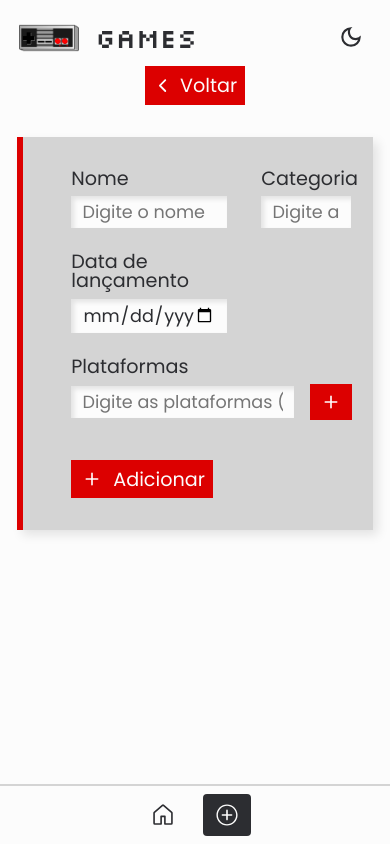
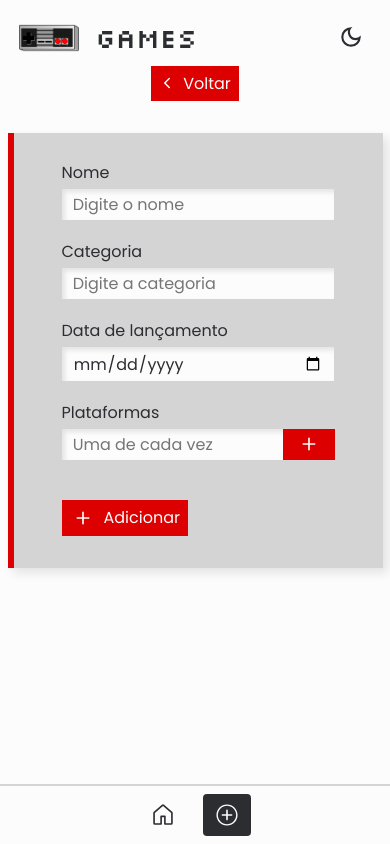
Before and after one commit to leandro-pessoa/catalogo_de_games, a React (Vite) app in the folder frontend/: page /novo-jogo in a window 390 px wide. Built offline with nearby package versions, Linux system fonts and the light colour scheme.

Commit message:
responsividade do formulário

```diff
--- a/frontend/package.json
+++ b/frontend/package.json
@@ -19,6 +19,7 @@
     "react-icons": "^5.0.1",
     "react-redux": "^9.1.0",
     "react-router-dom": "^6.22.2",
+    "react-toastify": "^10.0.4",
     "redux": "^5.0.1",
     "styled-components": "^6.1.8"
   },
--- a/frontend/src/app/reducers/games.ts
+++ b/frontend/src/app/reducers/games.ts
@@ -5,11 +5,13 @@ import { RootState } from '../store'
 // tipagem dos states
 interface GamesStates {
     plataforms: string[]
+    plataform: string
 }
 
 // states
 const initialState: GamesStates = {
     plataforms: [],
+    plataform: ''
 }
 
 const gamesSlice = createSlice({
@@ -24,6 +26,12 @@ const gamesSlice = createSlice({
                 (plataform) => plataform !== action.payload,
             )
         },
+        removeAllPlataforms: (state) => {
+            state.plataforms = []
+        },
+        setPlataform: (state, action: PayloadAction<string>) => {
+            state.plataform = action.payload
+        }
     },
 })
 
@@ -31,7 +39,13 @@ const gamesSlice = createSlice({
 export const gamesReducer = gamesSlice.reducer
 
 // export das actions
-export const { addPlataform, removePlataform } = gamesSlice.actions
+export const {
+    addPlataform,
+    removePlataform,
+    removeAllPlataforms,
+    setPlataform
+} = gamesSlice.actions
 
 // export dos states
 export const selectPlataforms = (state: RootState) => state.games.plataforms
+export const selectPlataform = (state: RootState) => state.games.plataform
--- a/frontend/src/components/Button/styles.ts
+++ b/frontend/src/components/Button/styles.ts
@@ -28,6 +28,13 @@ const StyledButton = styled.button<ButtonProps>`
         transform: translate(1px, 1px);
         background-color: ${variables.red}ea;
     }
+
+    @media (max-width: ${variables.tablet}) {
+        font-size: 1.1rem;
+    }
+    @media (max-width: ${variables.smartphone}) {
+        font-size: 1rem;
+    }
 `
 
 export default StyledButton
--- a/frontend/src/components/Theme/index.ts
+++ b/frontend/src/components/Theme/index.ts
@@ -1,20 +1,22 @@
 // variáveis
-import { variables } from "@/variables"
+import { variables } from '@/variables'
 
 const lightTheme = {
     colors: {
         backgroundColor: variables.white,
         borderColor: variables.lightGray,
-        fontColor: variables.darkGray
-    }
+        fontColor: variables.darkGray,
+        calendarPicker: '',
+    },
 }
 
 const darkTheme = {
     colors: {
         backgroundColor: variables.darkGray,
         borderColor: variables.regularGray,
-        fontColor: variables.white
-    }
+        fontColor: variables.white,
+        calendarPicker: 'invert(1)',
+    },
 }
 
 export { lightTheme, darkTheme }
--- a/frontend/src/pages/NewGame/AddForm/Plataforms/index.tsx
+++ b/frontend/src/pages/NewGame/AddForm/Plataforms/index.tsx
@@ -1,7 +1,6 @@
 // funções
 import iconsParams from '@/utils/iconsParams'
 import { useAppDispatch, useAppSelector } from '@/app/hooks'
-import React, { useState } from 'react'
 
 // componentes
 import Button from '@/components/Button'
@@ -11,27 +10,24 @@ import PlataformsList from './PlataformsList'
 import { IoIosAdd } from 'react-icons/io'
 
 // actions e states globais
-import { addPlataform, selectPlataforms } from '@/app/reducers/games'
+import {
+    addPlataform,
+    selectPlataforms,
+    selectPlataform,
+    setPlataform,
+} from '@/app/reducers/games'
 
 const Plataforms = () => {
     // states globais
     const dispatch = useAppDispatch()
     const plataforms = useAppSelector(selectPlataforms)
+    const plataform = useAppSelector(selectPlataform)
 
-    // states
-    const [plataform, setPlataform] = useState<string>('')
-
-    const add = () => {
+    // handle para adicionar as plataformas
+    const addHandle = () => {
         if (!plataforms.includes(plataform) && plataform) {
             dispatch(addPlataform(plataform))
-            setPlataform('')
-        }
-    }
-
-    // handle para adicionar plataforma com o enter
-    const keyHandle = (e: React.KeyboardEvent) => {
-        if(e.key === 'Enter') {
-            add()
+            dispatch(setPlataform(''))
         }
     }
 
@@ -44,12 +40,11 @@ const Plataforms = () => {
                     id='plataforms'
                     autoComplete='off'
                     maxLength={20}
-                    placeholder='Digite as plataformas (uma de cada vez)'
+                    placeholder='Uma de cada vez'
                     value={plataform}
-                    onChange={(e) => setPlataform(e.target.value)}
-                    onKeyDown={(e) => keyHandle(e)}
+                    onChange={(e) => dispatch(setPlataform(e.target.value))}
                 />
-                <Button onClick={() => add()}>
+                <Button onClick={() => addHandle()}>
                     <IoIosAdd {...iconsParams('dark')} />
                 </Button>
             </div>
--- a/frontend/src/pages/NewGame/AddForm/index.tsx
+++ b/frontend/src/pages/NewGame/AddForm/index.tsx
@@ -1,6 +1,8 @@
 // funções
 import iconsParams from '@/utils/iconsParams'
-import React, { useState } from 'react'
+import React, { useMemo, useState } from 'react'
+import { useParams } from 'react-router-dom'
+import { useAppDispatch } from '@/app/hooks'
 
 // componentes
 import StyledForm from './styles'
@@ -10,16 +12,40 @@ import Plataforms from './Plataforms'
 // ícones
 import { IoIosAdd } from 'react-icons/io'
 
+// actions
+import { removeAllPlataforms, setPlataform } from '@/app/reducers/games'
+
 const AddForm = () => {
+    // states globais
+    const dispatch = useAppDispatch()
+
     // states
     const [name, setName] = useState<string>('')
     const [category, setCategory] = useState<string>('')
     const [date, setDate] = useState<string>('')
 
+    // url atual
+    const { pathname } = useParams()
+
+    // limpa todos os campos
+    const cleanAll = () => {
+        setName('')
+        setCategory('')
+        setDate('')
+        dispatch(removeAllPlataforms())
+        dispatch(setPlataform(''))
+    }
+
     // handle do formulário
     const submitHandle = (e: React.FormEvent<HTMLFormElement>) => {
         e.preventDefault()
+        cleanAll()
     }
+
+    useMemo(() => {
+        cleanAll()
+        // eslint-disable-next-line react-hooks/exhaustive-deps
+    }, [pathname])
 
     return (
         <StyledForm onSubmit={submitHandle}>
--- a/frontend/src/pages/NewGame/AddForm/styles.ts
+++ b/frontend/src/pages/NewGame/AddForm/styles.ts
@@ -6,7 +6,7 @@ import { flex, variables } from '@/variables'
 
 const StyledForm = styled.form`
     display: grid;
-    grid-template-columns: auto auto;
+    grid-template-columns: auto;
     row-gap: 1.5rem;
     background-color: ${(props) => props.theme.colors.borderColor};
     width: 65%;
@@ -43,12 +43,58 @@ const StyledForm = styled.form`
 
         div {
             ${flex('row', 'auto', 'center', '1rem')}
+
+            button {
+                padding: 0.17rem 0.8rem;
+            }
         }
     }
 
     .form__btn-container {
         grid-column: 1 / 3;
     }
+
+    ::-webkit-calendar-picker-indicator {
+        filter: ${(props) => props.theme.colors.calendarPicker};
+    }
+
+    @media (max-width: ${variables.notebook}) {
+        div {
+            input {
+                width: 80%;
+            }
+        }
+    }
+    @media (max-width: ${variables.tablet}) {
+        width: 80%;
+    }
+    @media (max-width: ${variables.smartphone}) {
+        ${flex('column', 'center', 'stretch', '1.5rem')}
+        margin-bottom: 4rem;
+        width: 70%;
+
+        div {
+            label {
+                font-size: 1rem;
+            }
+            input {
+                width: calc(100% - 1.4rem) /* padding interno */;
+                font-size: 1rem;
+            }
+        }
+
+        .form__plataforms-container {
+            div {
+                ${flex('column', 'auto', 'flex-start', '1rem')}
+                position: relative;
+
+                button {
+                    position: absolute;
+                    right: 0;
+                }
+            }
+        }
+    }
 `
 
 export default StyledForm
```
Also changed, not shown: 1 other file (tests, documents, lock files or other folders).
